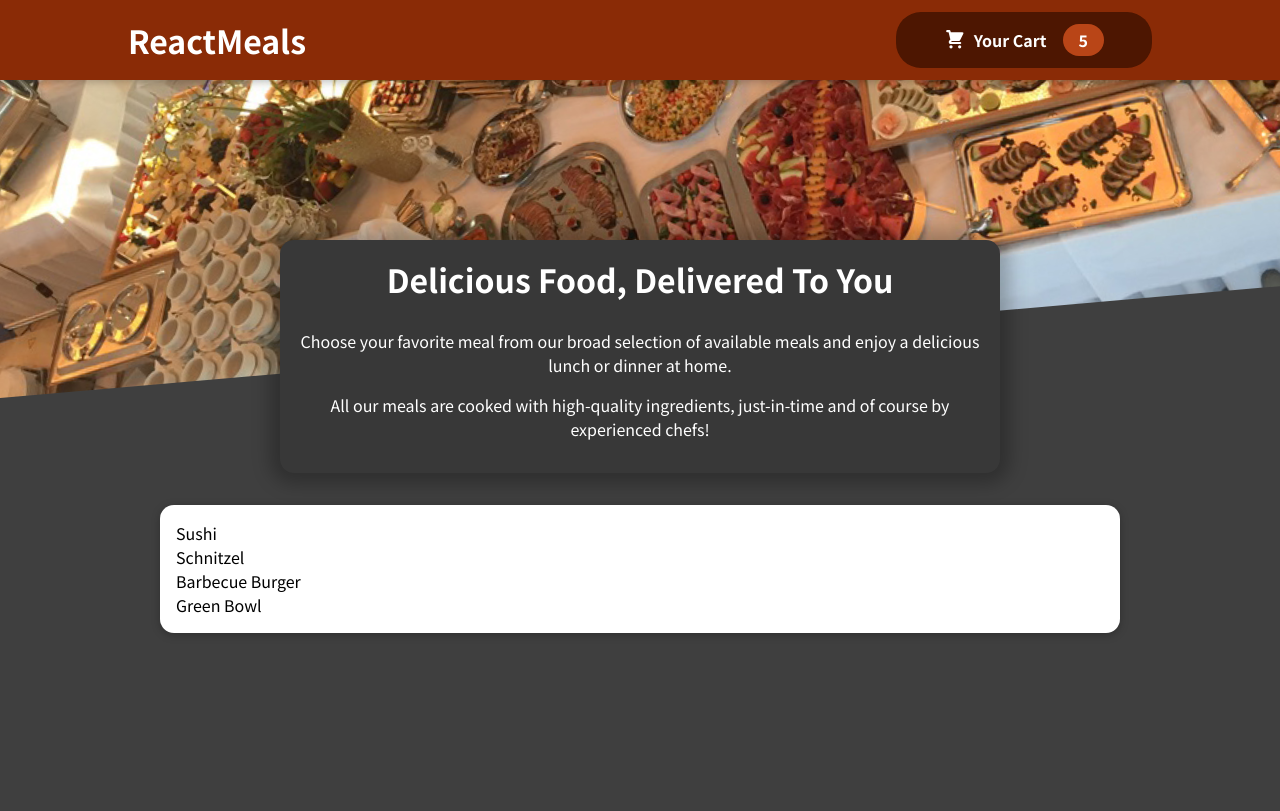
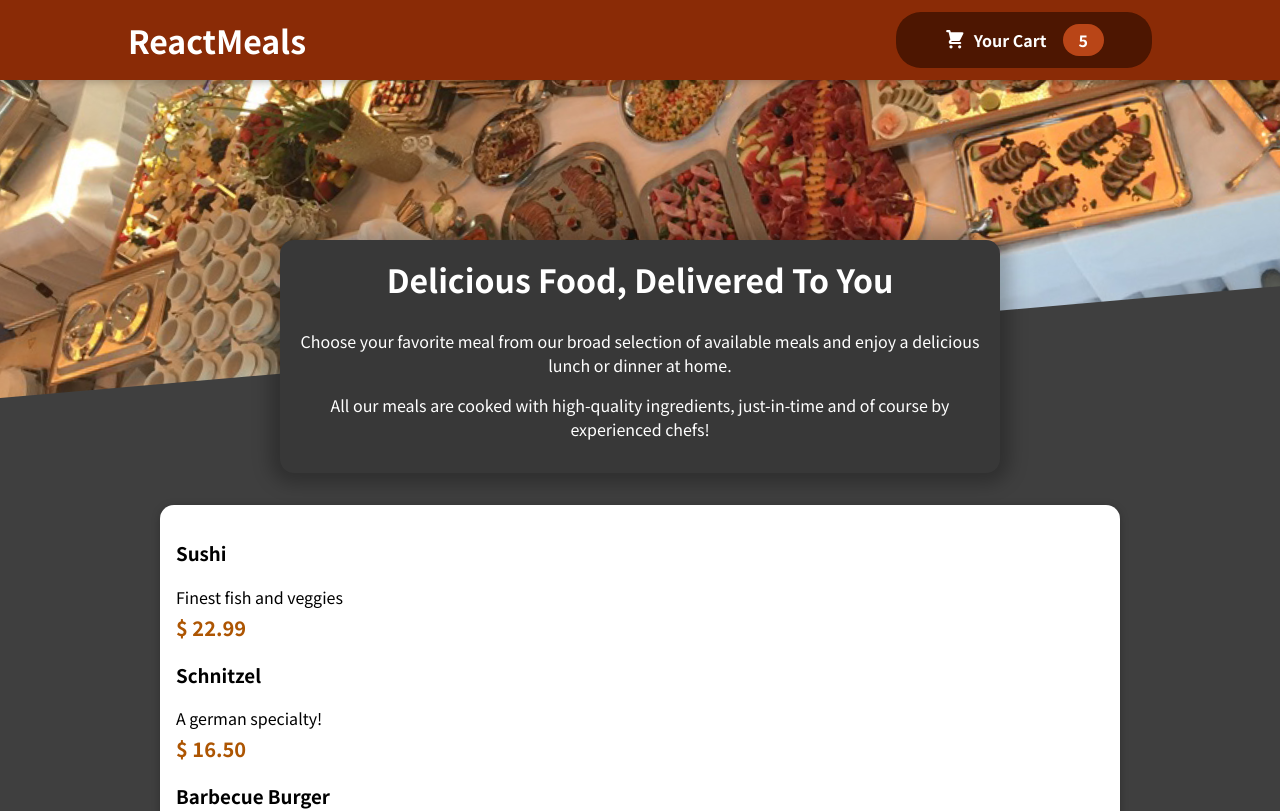
Before and after one commit to GustavoGomesDias/food-order-app, a React (Create React App) app: page / in a window 1280 px wide. Shown: the top 811 px of the page. Built offline with nearby package versions, Linux system fonts and the light colour scheme.

Commit message:
feat: add mel item in available meals

```diff
--- a/src/components/Meals/AvailableMeals.js
+++ b/src/components/Meals/AvailableMeals.js
@@ -1,6 +1,7 @@
 import React from 'react';
 
 import Card from '../UI/Card';
+import MealsItem from './MealsItem/MealsItem';
 import classes from './AvailableMeals.module.css';
 
 const DUMMY_MEALS = [
@@ -31,7 +32,14 @@ const DUMMY_MEALS = [
 ];
 
 const AvailableMeals = () => {
-	const mealsList = DUMMY_MEALS.map((meal) => <li>{meal.name}</li>);
+	const mealsList = DUMMY_MEALS.map((meal) => (
+    <MealsItem
+      key={meal.id}
+      name={meal.name}
+      description={meal.description}
+      price={meal.price}
+    />
+  ));
 
 	return (
 		<section className={classes.meals}>
--- /dev/null
+++ b/src/components/Meals/MealsItem/MealsItem.js
@@ -0,0 +1,22 @@
+import React from 'react';
+
+import classes from './MealsItem.module.css';
+
+const MealsItem = (props) => {
+  const price = `$ ${props.price.toFixed(2)}`;
+
+  return (
+    <li className={classes.mel}>
+      <div>
+        <h3>{props.name}</h3>
+        <div className={classes.descrption}>{props.description}</div>
+        <div className={classes.price}>{price}</div>
+      </div>
+      <div>
+
+      </div>
+    </li>
+  );
+}
+
+export default MealsItem;
--- /dev/null
+++ b/src/components/Meals/MealsItem/MealsItem.module.css
@@ -0,0 +1,22 @@
+.meal {
+  display: flex;
+  justify-content: space-between;
+  margin: 1rem;
+  padding-bottom: 1rem;
+  border-bottom: 1px solid #ccc;
+}
+
+.meal h3 {
+  margin: 0 0 0.25rem 0;
+}
+
+.description {
+  font-style: italic;
+}
+
+.price {
+  margin-top: 0.25rem;
+  font-weight: bold;
+  color: #ad5502;
+  font-size: 1.25rem;
+}
```
Also changed, not shown: src/components/Meals/MealsItem/MealsItemForm.js (added).
